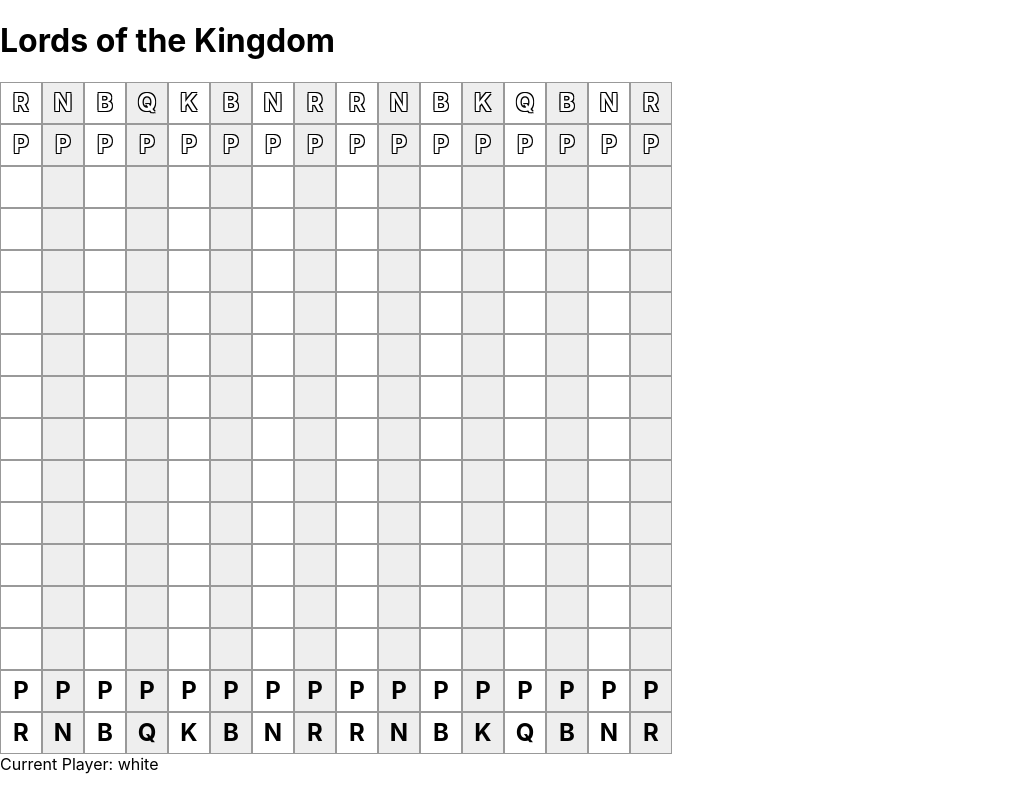
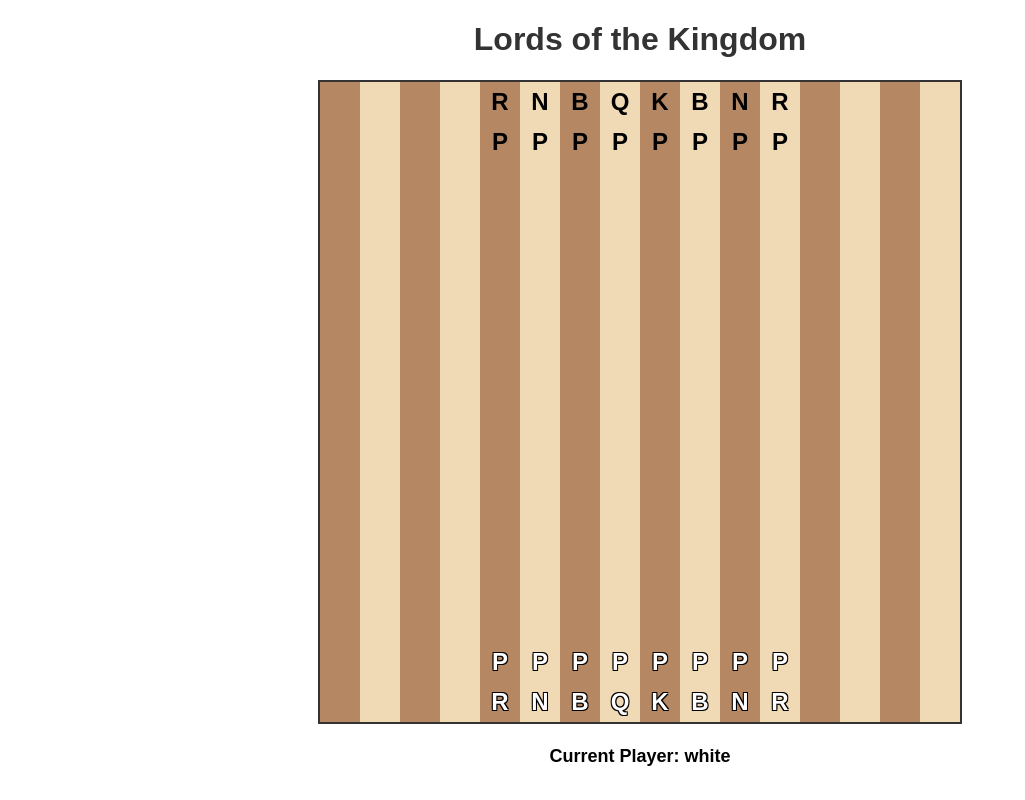
Before and after one commit to ericgrosse/lords-of-the-kingdom, a React app: page / in a window 1280 px wide. Shown: the whole page, without its empty margins (0-1025 px from the left). Built offline with nearby package versions, Linux system fonts and the light colour scheme.

Commit message:
Perplexity update 2

```diff
--- a/src/App.css
+++ b/src/App.css
@@ -1,5 +1,16 @@
+.App {
+  text-align: center;
+  font-family: Arial, sans-serif;
+}
+
+h1 {
+  color: #333;
+}
+
 .board {
   display: inline-block;
+  border: 2px solid #333;
+  background-color: #f0d9b5;
 }
 
 .board-row {
@@ -9,19 +20,18 @@
 .square {
   width: 40px;
   height: 40px;
-  border: 1px solid #999;
   display: flex;
   justify-content: center;
   align-items: center;
   cursor: pointer;
 }
 
-.square:nth-child(even) {
-  background-color: #eee;
+.square:nth-child(odd) {
+  background-color: #b58863;
 }
 
 .square.selected {
-  background-color: #ffff99;
+  background-color: #f6f669;
 }
 
 .piece {
@@ -37,3 +47,9 @@
 .black {
   color: #000;
 }
+
+.game-info {
+  margin-top: 20px;
+  font-size: 18px;
+  font-weight: bold;
+}
--- a/src/App.js
+++ b/src/App.js
@@ -7,26 +7,26 @@ const initialBoard = () => {
   const board = Array(BOARD_SIZE).fill().map(() => Array(BOARD_SIZE).fill(null));
 
   const setupRow = (row, color, isPawnRow = false) => {
+    const offset = (BOARD_SIZE - 8) / 2; // Center the pieces
     if (isPawnRow) {
-      for (let i = 0; i < BOARD_SIZE; i++) {
-        board[row][i] = { type: 'P', color };
+      for (let i = 0; i < 8; i++) {
+        board[row][i + offset] = { type: 'P', color };
       }
     } else {
       const pieces = ['R', 'N', 'B', 'Q', 'K', 'B', 'N', 'R'];
       for (let i = 0; i < 8; i++) {
-        board[row][i] = { type: pieces[i], color };
-        board[row][BOARD_SIZE - 1 - i] = { type: pieces[i], color };
+        board[row][i + offset] = { type: pieces[i], color };
       }
     }
   };
 
-  // Set up white pieces
-  setupRow(0, 'white');
-  setupRow(1, 'white', true);
+  // Set up black pieces at the top
+  setupRow(0, 'black');
+  setupRow(1, 'black', true);
 
-  // Set up black pieces
-  setupRow(BOARD_SIZE - 1, 'black');
-  setupRow(BOARD_SIZE - 2, 'black', true);
+  // Set up white pieces at the bottom
+  setupRow(BOARD_SIZE - 2, 'white', true);
+  setupRow(BOARD_SIZE - 1, 'white');
 
   return board;
 };
@@ -66,6 +66,7 @@ const Game = () => {
   const [board, setBoard] = useState(initialBoard());
   const [selectedPiece, setSelectedPiece] = useState(null);
   const [currentPlayer, setCurrentPlayer] = useState('white');
+  const [moveCount, setMoveCount] = useState(0);
 
   const isPathClear = (start, end) => {
     const dx = Math.sign(end.j - start.j);
@@ -96,12 +97,12 @@ const Game = () => {
 
     switch (piece.type) {
       case 'P':
-        const direction = piece.color === 'white' ? 1 : -1;
+        const direction = piece.color === 'white' ? -1 : 1;
         if (start.j === end.j && !target) {
           if (dy === 1 && start.i + direction === end.i) {
             return true;
           }
-          if (dy === 2 && ((piece.color === 'white' && start.i === 1) || (piece.color === 'black' && start.i === 14)) && start.i + 2 * direction === end.i) {
+          if (dy === 2 && ((piece.color === 'white' && start.i === BOARD_SIZE - 2) || (piece.color === 'black' && start.i === 1)) && start.i + 2 * direction === end.i) {
             return true;
           }
         }
@@ -139,6 +140,7 @@ const Game = () => {
         setBoard(newBoard);
         setSelectedPiece(null);
         setCurrentPlayer(currentPlayer === 'white' ? 'black' : 'white');
+        setMoveCount(moveCount + 1);
       } else {
         setSelectedPiece(null);
       }
@@ -148,7 +150,7 @@ const Game = () => {
   };
 
   useEffect(() => {
-    if (currentPlayer === 'black') {
+    if (currentPlayer === 'black' && moveCount > 0) {
       setTimeout(() => {
         const pieces = [];
         for (let i = 0; i < BOARD_SIZE; i++) {
@@ -176,12 +178,12 @@ const Game = () => {
         }
       }, 1000);
     }
-  }, [currentPlayer]);
+  }, [currentPlayer, moveCount]);
 
   return (
     <div>
       <Board board={board} onClick={handleClick} selectedPiece={selectedPiece} />
-      <div>Current Player: {currentPlayer}</div>
+      <div className="game-info">Current Player: {currentPlayer}</div>
     </div>
   );
 };
```
